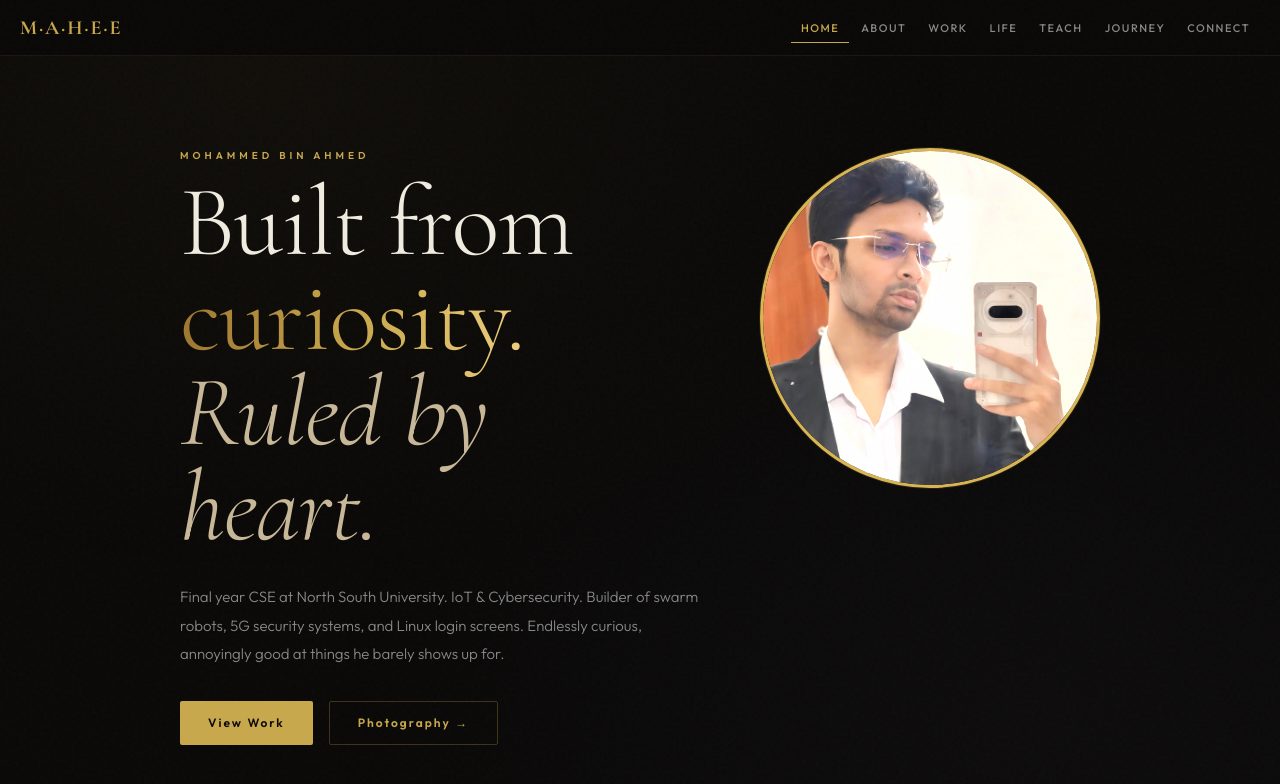
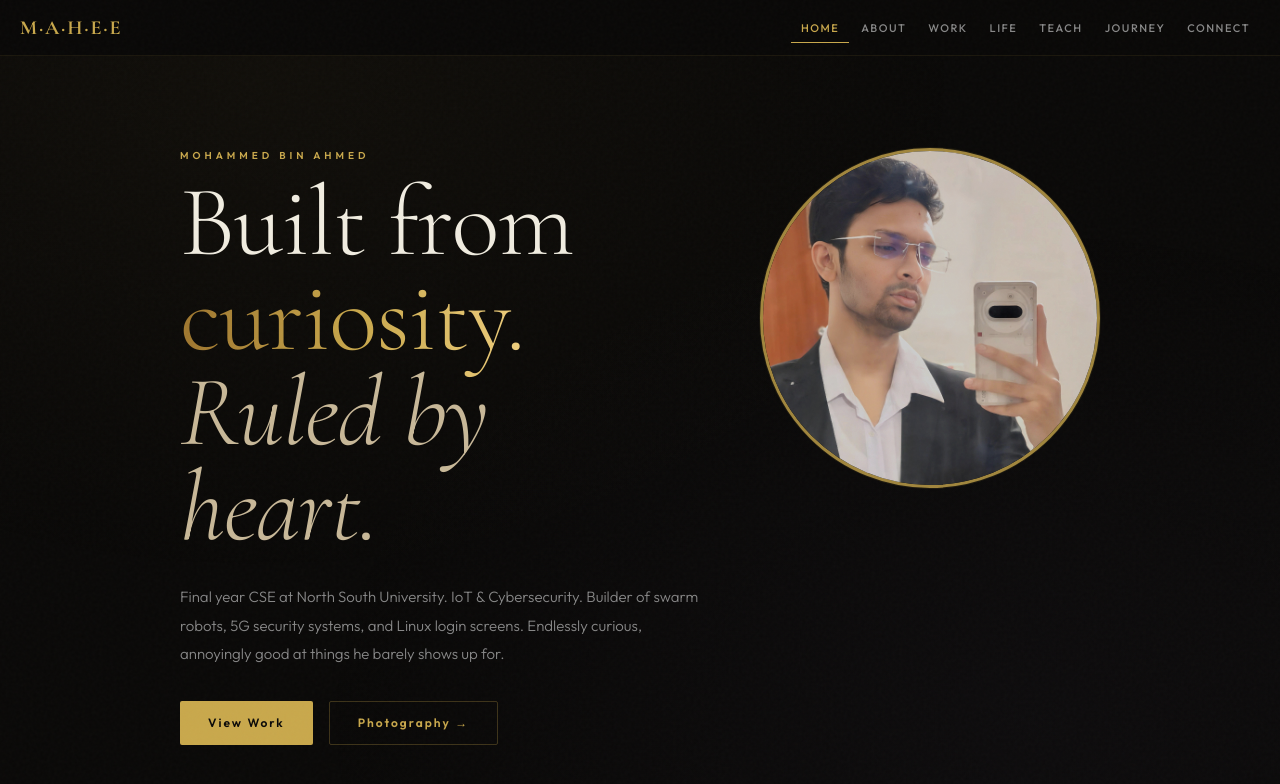
Before and after one commit to mbamotria/Mahee, a React (Vite) app: page / in a window 1280 px wide. Shown: the top 784 px of the page. Built offline with nearby package versions, Linux system fonts and the light colour scheme; the HTML template or start-up script is replaced by a standard one.

Commit message:
Updated Profile Picture Brightness

```diff
--- a/src/App.jsx
+++ b/src/App.jsx
@@ -496,7 +496,7 @@ function HomePage({ setNav }) {
         </div>
         <div className="hero-pfp" style={{display:"flex",justifyContent:"flex-end",width:"100%"}}>
           <div style={{position:"relative",width:"clamp(260px, 40vw, 340px)",height:"clamp(260px, 40vw, 340px)",display:"flex",alignItems:"center",justifyContent:"center"}}>
-            <div style={{position:"relative",width:"100%",height:"100%",borderRadius:999,overflow:"hidden",background:"#111008",border:"3px solid #c9a84c",display:"flex",alignItems:"center",justifyContent:"center",filter:"brightness(1.08)",boxShadow:"0 0 0 1px rgba(201,168,76,0.12)"}}>
+            <div style={{position:"relative",width:"100%",height:"100%",borderRadius:999,overflow:"hidden",background:"#111008",border:"3px solid #c9a84c",display:"flex",alignItems:"center",justifyContent:"center",filter:"brightness(0.8)",boxShadow:"0 0 0 1px rgba(201,168,76,0.12)"}}>
               <img src="/profile.png" alt="Profile picture" style={{width:"100%",height:"100%",objectFit:"cover",filter:"brightness(1.08)"}} />
             </div>
           </div>
```
